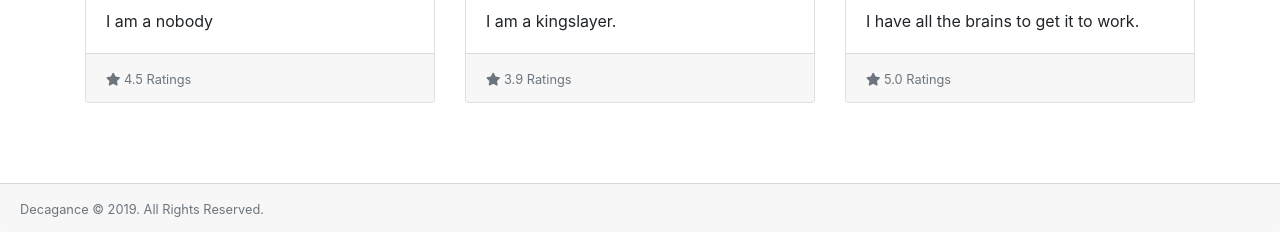
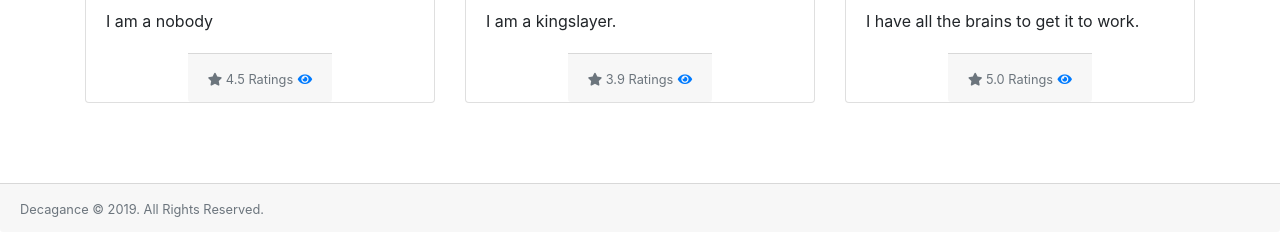
Before and after one commit to wptechprodigy/decagance, a website: page public/index.html in a window 1280 px wide. Shown: the part 1205-1437 px from the top of the page. Drawn offline with nearby package versions, Linux system fonts and the light colour scheme.

Commit message:
create freelancer details modal

```diff
--- a/public/index.html
+++ b/public/index.html
@@ -106,7 +106,7 @@
             <div class="card mb-3" style="max-width: 540px;">
               <div class="row no-gutters">
                 <div class="col-md-4">
-                  <img src="..." class="card-img" alt="...">
+                  <img src="https://pixel.nymag.com/imgs/daily/vulture/2017/07/18/18-arya-stark.w500.h500.jpg" class="card-img" alt="freelancer details" height="100%">
                 </div>
                 <div class="col-md-8">
                   <div class="card-body">
@@ -169,8 +169,9 @@
             <h5 class="card-title">Arya Stark</h5>
             <p class="card-text">I am a nobody</p>
           </div>
-          <div class="card-footer">
+          <div class="card-footer mx-auto">
             <small class="text-muted"><i class="fas fa-star"></i> 4.5 Ratings</small>
+            <small class="text-muted"><a href="#" data-toggle="modal" data-target="#freelancerDetailsModal"><i class="fas fa-eye"></i></a></i></small>
           </div>
         </div>
         <div class="card">
@@ -179,8 +180,10 @@
             <h5 class="card-title">Jamie Lannister</h5>
             <p class="card-text">I am a kingslayer.</p>
           </div>
-          <div class="card-footer">
+          <div class="card-footer mx-auto">
             <small class="text-muted"><i class="fas fa-star"></i> 3.9 Ratings</small>
+            <small class="text-muted"><a href="#" data-toggle="modal" data-target="#freelancerDetailsModal"><i
+                  class="fas fa-eye"></i></a></i></small>
           </div>
         </div>
         <div class="card">
@@ -189,8 +192,9 @@
             <h5 class="card-title">Tyrion Lannister</h5>
             <p class="card-text">I have all the brains to get it to work.</p>
           </div>
-          <div class="card-footer">
+          <div class="card-footer mx-auto">
             <small class="text-muted"><i class="fas fa-star"></i> 5.0 Ratings</small>
+            <small class="text-muted"><a href="#" data-toggle="modal" data-target="#freelancerDetailsModal"><i class="fas fa-eye"></i></a></i></small>
           </div>
         </div>
       </div>
```
